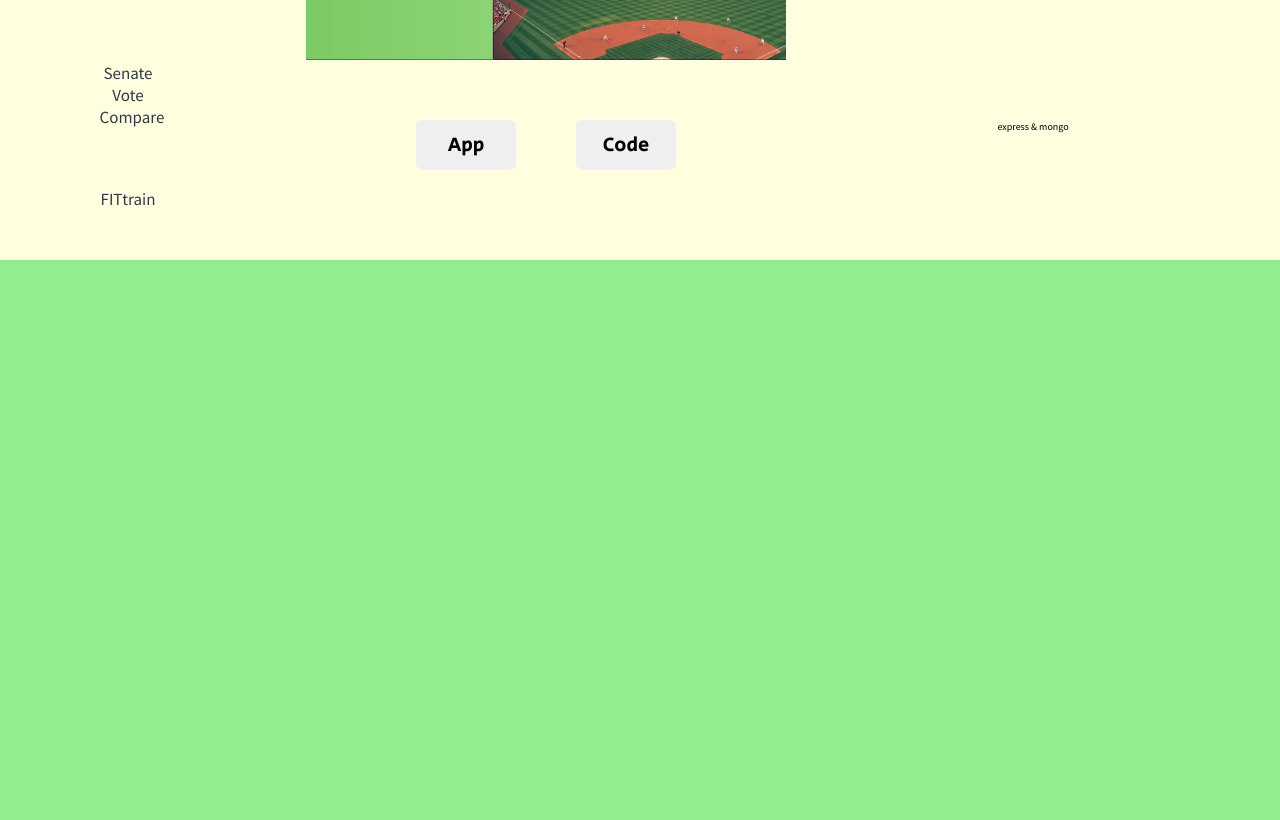
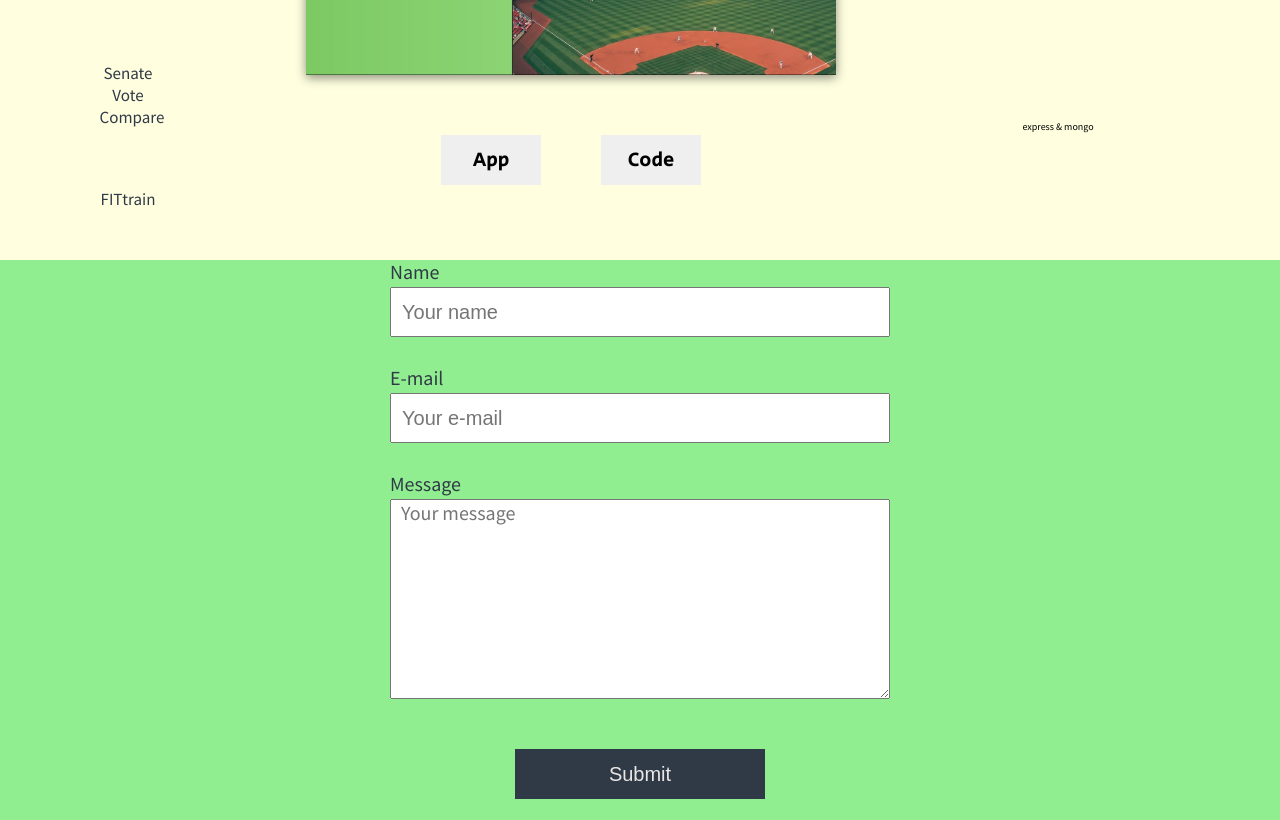
Before and after one commit to krause-matt/mattkrause-portfolio, a React (Create React App) app: page / in a window 1280 px wide. Shown: the part 1500-2320 px from the top of the page. Built offline with nearby package versions, Linux system fonts and the light colour scheme.

Commit message:
Added form to contact component wired up with emailJS. Beginning on message send confirmation modal

```diff
--- a/package.json
+++ b/package.json
@@ -3,6 +3,7 @@
   "version": "0.1.0",
   "private": true,
   "dependencies": {
+    "@emailjs/browser": "^3.4.0",
     "@testing-library/jest-dom": "^5.16.2",
     "@testing-library/react": "^12.1.3",
     "@testing-library/user-event": "^13.5.0",
--- a/src/app.scss
+++ b/src/app.scss
@@ -5,6 +5,6 @@
   top: calc(#{$navbar-height});
 
   > * {
-    height: calc(100vh - 3 * #{$navbar-height});
+    height: $component-height;
   }
 }
--- a/src/components/Contact.jsx
+++ b/src/components/Contact.jsx
@@ -1,5 +1,77 @@
 import "./contact.scss";
+import { useRef } from "react";
+import emailjs from "@emailjs/browser";
+import Modal from "./Modal";
 
 export default function Contact() {
-  return <div className="contact" id="contact"></div>;
+  const contactForm = useRef();
+
+  const formSubmit = (e) => {
+    e.preventDefault();
+
+    const nameInput = document.getElementById("name");
+    const emailInput = document.getElementById("email");
+    const messageInput = document.getElementById("message");
+
+    // emailjs
+    //   .sendForm(
+    //     process.env.REACT_APP_EMAILJS_SERVICE_ID,
+    //     process.env.REACT_APP_EMAILJS_TEMPLATE_ID,
+    //     contactForm.current,
+    //     process.env.REACT_APP_EMAILJS_USER_ID
+    //   )
+    //   .then(
+    //     (result) => {
+    //       console.log(result.text);
+    //     },
+    //     (error) => {
+    //       console.log(error.text);
+    //     }
+    //   );
+
+    nameInput.value = "";
+    emailInput.value = "";
+    messageInput.value = "";
+  };
+
+  return (
+    <div className="contact" id="contact">
+      <Modal />
+      <form ref={contactForm} className="contact-form" onSubmit={formSubmit}>
+        <div className="form-element">
+          <label for="name">Name</label>
+          <input
+            type="text"
+            id="name"
+            name="contact_name"
+            placeholder="Your name"
+            required
+          ></input>
+        </div>
+        <div className="form-element">
+          <label for="email">E-mail</label>
+          <input
+            type="text"
+            id="email"
+            name="contact_email"
+            placeholder="Your e-mail"
+            required
+          ></input>
+        </div>
+        <div className="form-element">
+          <label for="message">Message</label>
+          <textarea
+            rows="5"
+            id="message"
+            name="contact_message"
+            placeholder="Your message"
+            required
+          ></textarea>
+        </div>
+        <div className="form-element">
+          <button>Submit</button>
+        </div>
+      </form>
+    </div>
+  );
 }
--- /dev/null
+++ b/src/components/Modal.jsx
@@ -0,0 +1,14 @@
+import "./modal.scss";
+
+export default function Modal() {
+  return (
+    <div className="modal">
+      <div className="popup">
+        <div className="message">
+          Thanks for reaching out! I will reply to your message shortly.
+        </div>
+        <button className="button">Close</button>
+      </div>
+    </div>
+  );
+}
--- a/src/components/about.scss
+++ b/src/components/about.scss
@@ -2,6 +2,8 @@
 
 .about {
   background-color: orangered;
+  height: 100%;
+  position: relative;
 
   .container {
     position: absolute;
--- a/src/components/contact.scss
+++ b/src/components/contact.scss
@@ -1,5 +1,85 @@
 @import "../global.scss";
 
 .contact {
+  width: 100%;
+  height: 100%;
   background-color: lightgreen;
+  display: flex;
+  justify-content: center;
+  align-items: center;
+
+  form {
+    width: 50%;
+    height: 100%;
+    display: flex;
+    flex-direction: column;
+    align-items: center;
+    justify-content: center;
+    margin-bottom: 5rem;
+
+    .form-element {
+      display: flex;
+      flex-direction: column;
+      align-items: center;
+      justify-content: space-around;
+
+      label {
+        display: flex;
+        flex-direction: column;
+        justify-content: end;
+      }
+
+      label,
+      input {
+        margin-top: 0.3rem;
+        width: 50rem;
+        height: 5rem;
+        font-size: 2rem;
+        color: $charcoal;
+      }
+
+      input {
+        padding-left: 1rem;
+
+        &:focus {
+          outline: none;
+        }
+      }
+
+      textarea {
+        width: 50rem;
+        height: 20rem;
+        font: inherit;
+        font-size: 2rem;
+        color: $charcoal;
+        margin-top: 0.3rem;
+        padding: 0 1rem;
+
+        &:focus {
+          outline: none;
+        }
+      }
+
+      button {
+        margin-top: 5rem;
+        border: none;
+        padding: 1rem;
+        height: 5rem;
+        width: 25rem;
+        //border-radius: 10% / 50%;
+        font-size: 2rem;
+        background-color: $charcoal;
+        color: $platinum;
+        cursor: pointer;
+
+        &:hover {
+          background-color: $black-coral;
+        }
+
+        &:active {
+          transform: translateY(0.5rem);
+        }
+      }
+    }
+  }
 }
--- /dev/null
+++ b/src/components/modal.scss
@@ -0,0 +1,56 @@
+@import "../global.scss";
+
+.modal {
+  display: none;
+}
+
+.modal.active {
+  background-color: rgba(0, 0, 0, 0.7);
+  position: fixed;
+  height: 100vh;
+  width: 100vw;
+  top: 0;
+  left: 0;
+  display: flex;
+  align-items: center;
+  justify-content: center;
+  z-index: 100;
+
+  .popup {
+    height: 30rem;
+    width: 50rem;
+    background-color: white;
+    color: $charcoal;
+    display: flex;
+    flex-direction: column;
+    align-items: center;
+    justify-content: center;
+    border: 1px solid $charcoal;
+    border-radius: 2% / 5%;
+
+    .message {
+      margin: 2rem;
+      width: 80%;
+      font-size: 2rem;
+    }
+
+    .button {
+      border: none;
+      margin: 2rem;
+      padding: 1rem;
+      background-color: $charcoal;
+      color: $platinum;
+      height: 3.5rem;
+      width: 7rem;
+      cursor: pointer;
+
+      &:hover {
+        background-color: $black-coral;
+      }
+
+      &:active {
+        transform: translateY(0.3rem);
+      }
+    }
+  }
+}
--- a/src/components/projects.scss
+++ b/src/components/projects.scss
@@ -64,8 +64,9 @@
         margin-left: 5rem;
 
         img {
-          height: 30rem;
-          width: 48rem;
+          height: 33rem;
+          width: 53rem;
+          box-shadow: rgba(0, 0, 0, 0.44) 0 0.3rem 1rem;
         }
 
         .buttons {
@@ -78,7 +79,7 @@
             width: 10rem;
             font-family: "Secular One", sans-serif;
             font-size: 2rem;
-            border-radius: 10%;
+            //border-radius: 25% / 50%;
           }
         }
       }
--- a/src/global.scss
+++ b/src/global.scss
@@ -79,3 +79,4 @@ $gradient-radial: radial-gradient(
 );
 
 $navbar-height: 8rem;
+$component-height: calc(100vh - 3 * #{$navbar-height});
```
Also changed, not shown: 1 other file (tests, documents, lock files or other folders).
